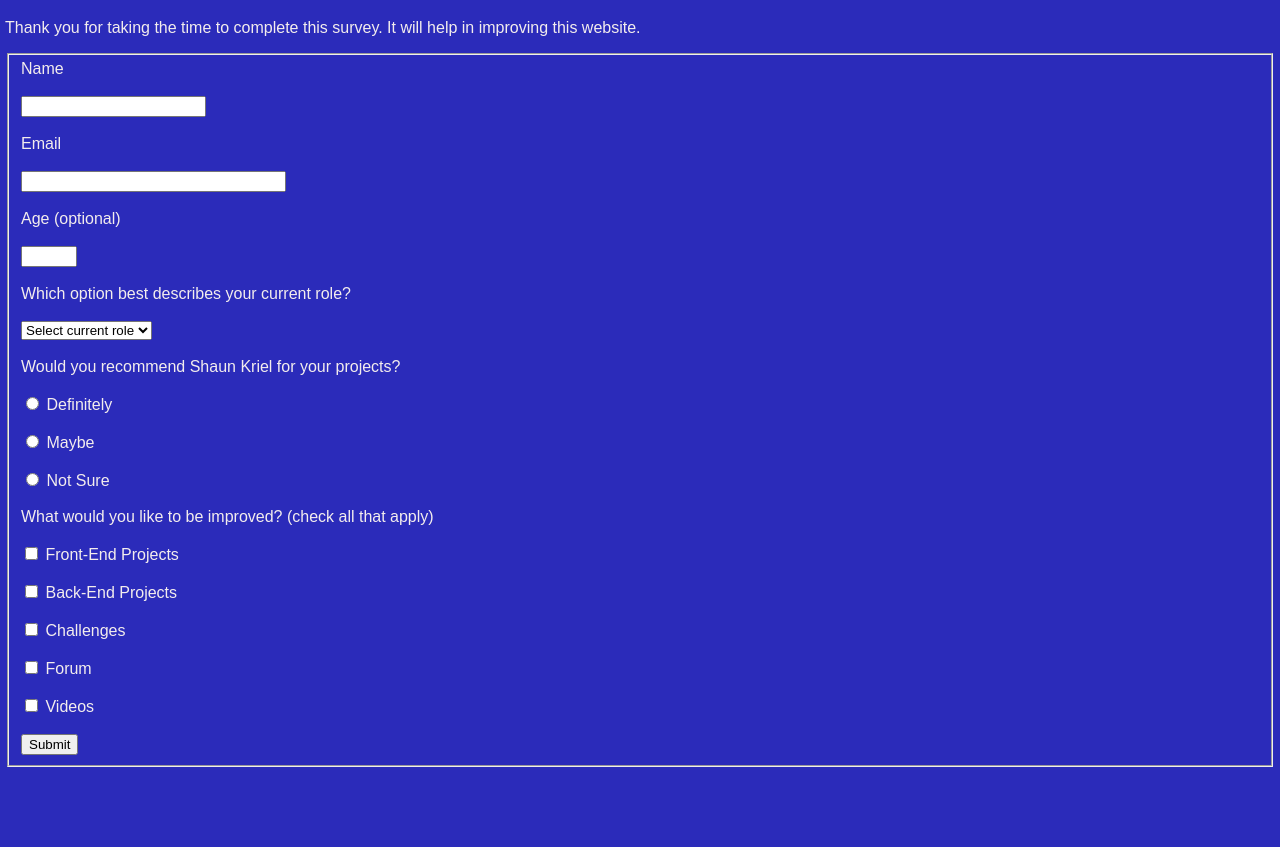
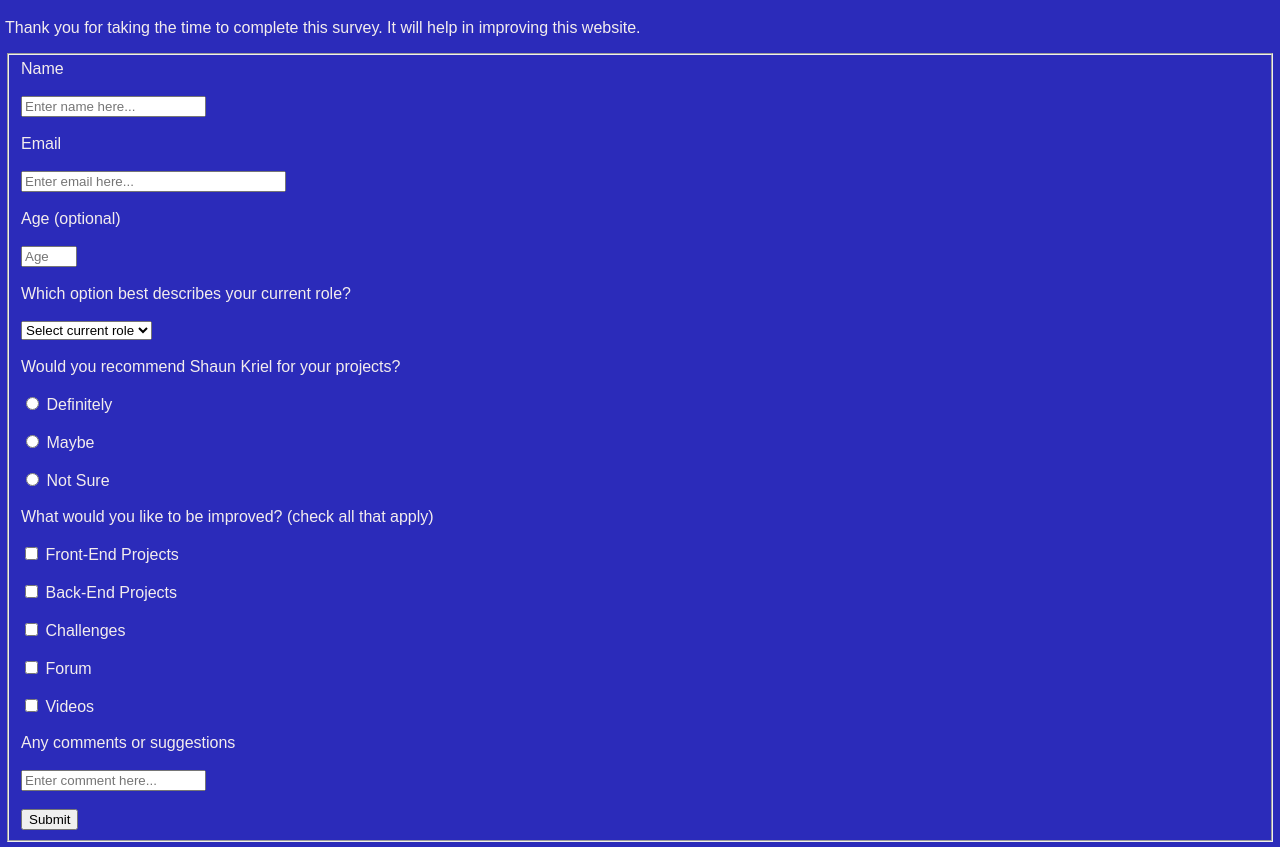
Before and after one commit to ShaunK79/FCC-SurveyForm, a plain HTML site: page index.html in a window 1280 px wide. Shown: the part 66-913 px from the top of the page. Before the commit the page ends 838 px from the top, so only its background shows below. Drawn offline with Linux system fonts and the light colour scheme.

Commit message:
inserted placeholders for input text areas

```diff
--- a/index.html
+++ b/index.html
@@ -12,11 +12,11 @@
   <form id="survey-form">
     <fieldset>
       <label for="name">Name</label><br></br>
-        <input id="name" type="text" required><br></br>
+        <input id="name" type="text" placeholder="Enter name here..." required><br></br>
     <label for="name">Email</label><br></br>
-        <input id="email" type="email" pattern="[a-zA-Z]{3,}@[a-zA-Z]{3,}[.]{1}[a-zA-Z]{2,}[.]{1}[a-zA-Z]{2,}" size="30" required><br></br>
+        <input id="email" type="email" pattern="[a-zA-Z]{3,}@[a-zA-Z]{3,}[.]{1}[a-zA-Z]{2,}[.]{1}[a-zA-Z]{2,}" size="30" placeholder="Enter email here..." required><br></br>
     <label for="number">Age (optional)</label><br></br>
-        <input id="number" type="number" min="10" max="99"><br></br>
+        <input id="number" type="number" min="10" max="99" placeholder="Age"><br></br>
     <label for="select">Which option best describes your current role?</label><br></br>
         <select id="dropdown" name="role" class="form-control" required>
           <option disabled selected value>Select current role</option>
@@ -43,6 +43,8 @@
   <label for="checkbox">Forum</label><br></br>
   <input type="checkbox" id="Videos" name="checkbox" value="Videos">
   <label for="checkbox">Videos</label><br></br>
+  <label for="textarea">Any comments or suggestions</label><br></br>
+  <input type="textarea" id="comments" name="textarea" placeholder="Enter comment here..."><br></br>
   <button type="submit">Submit</button>
     </fieldset>
   </form>
```
